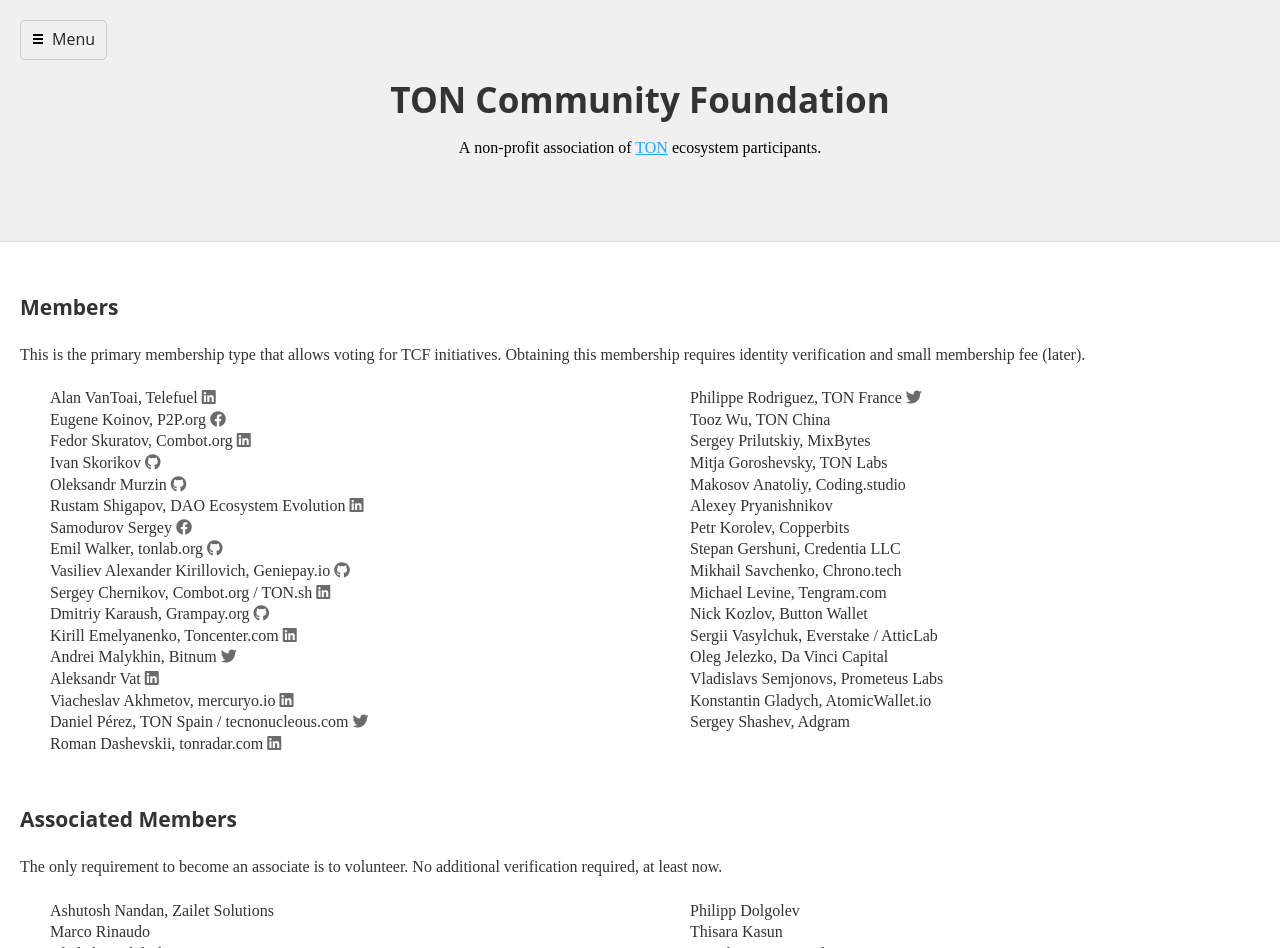
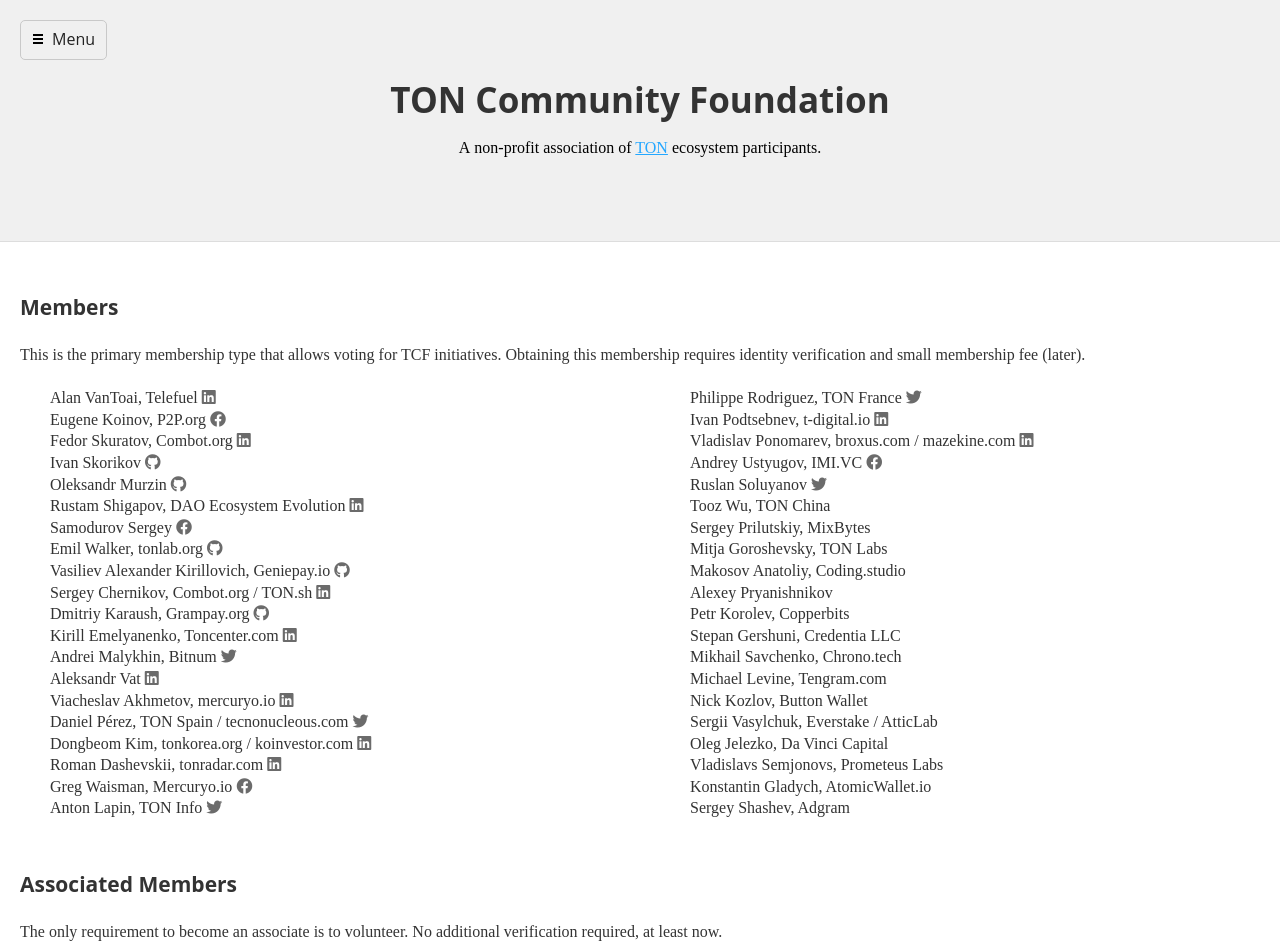
Before and after one commit to akme/site, a plain HTML site: page members.html in a window 1280 px wide. Shown: the top 948 px of the page. Drawn offline with nearby package versions, Linux system fonts and the light colour scheme; a script that the page names is missing.

Commit message:
changes member list

```diff
--- a/members.html
+++ b/members.html
@@ -105,8 +105,20 @@
             <a href="https://twitter.com/danielperez9430" target="_blank"><i class="fab fa-twitter"></i></a>
           </li>
           <li>
+            <span>Dongbeom Kim, tonkorea.org / koinvestor.com</span>
+            <a href="https://linkedin.com/in/kimdongbeom" target="_blank"><i class="fab fa-linkedin"></i></a>
+          </li>
+          <li>
             <span>Roman Dashevskii, tonradar.com</span>
             <a href="https://linkedin.com/in/dashevski/" target="_blank"><i class="fab fa-linkedin"></i></a>
+          </li>
+          <li>
+            <span>Greg Waisman, Mercuryo.io</span>
+            <a href="https://facebook.com/gregory.waisman" target="_blank"><i class="fab fa-facebook"></i></a>
+          </li>
+          <li>
+            <span>Anton Lapin, TON Info</span>
+            <a href="https://twitter.com/AntonioMarreti" target="_blank"><i class="fab fa-twitter"></i></a>
           </li>
         </ul>
       </div>
@@ -115,6 +127,22 @@
           <li>
             <span>Philippe Rodriguez, TON France</span>
             <a href="http://twitter.com/philrod" target="_blank"><i class="fab fa-twitter"></i></a>
+          </li>
+          <li>
+            <span>Ivan Podtsebnev, t-digital.io</span>
+            <a href="https://linkedin.com/in/naykip/" target="_blank"><i class="fab fa-linkedin"></i></a>
+          </li>
+          <li>
+            <span>Vladislav Ponomarev, broxus.com / mazekine.com</span>
+            <a href="https://linkedin.com/in/cryonyx/" target="_blank"><i class="fab fa-linkedin"></i></a>
+          </li>
+          <li>
+            <span>Andrey Ustyugov, IMI.VC</span>
+            <a href="https://facebook.com/adustyugov" target="_blank"><i class="fab fa-facebook"></i></a>
+          </li>
+          <li>
+            <span>Ruslan Soluyanov</span>
+            <a href="https://twitter.com/RuslanSoluyanov" target="_blank"><i class="fab fa-twitter"></i></a>
           </li>
           <li>
             <span>Tooz Wu, TON China</span>
@@ -203,15 +231,12 @@
             <span>Anton Babinin</span>
           </li>
           <li>
-            <span>Anton Lapin, TON Info</span>
+            <span>Philipp Dolgolev</span>
           </li>
         </ul>
       </div>
       <div class="w-col w-col-6">
         <ul>
-          <li>
-            <span>Philipp Dolgolev</span>
-          </li>
           <li>
             <span>Thisara Kasun</span>
           </li>
```
